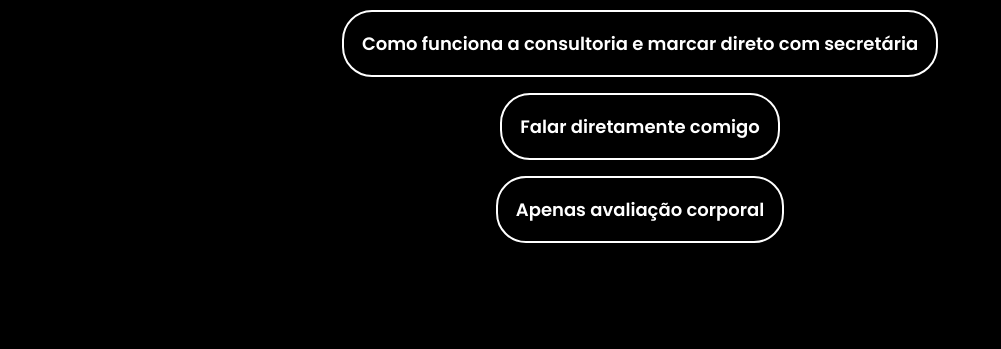
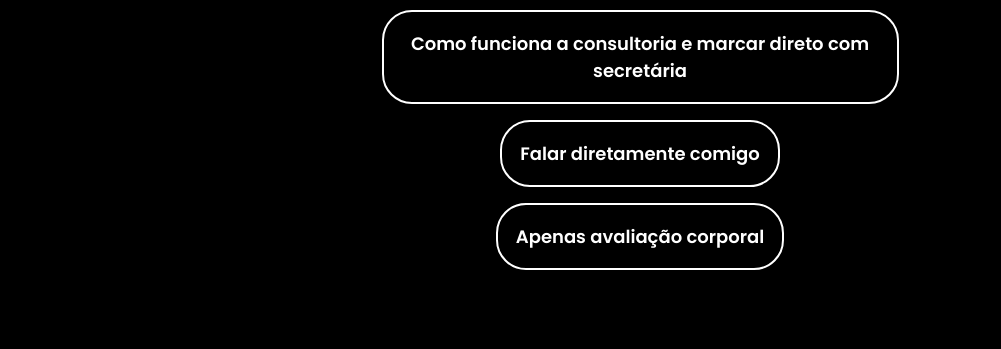
Before and after one commit to leodeymison/fit-evaluation, a plain HTML site: page index.html in a window 1280 px wide. Shown: the part 451-800 px from the top of the page, without its empty margins (0-1001 px from the left). Drawn offline with Linux system fonts and the light colour scheme; a web font is replaced by a local one.

Commit message:
responsive

```diff
--- a/css/style.css
+++ b/css/style.css
@@ -312,3 +312,17 @@ article section#box-icon .profile span img {
     font-size: 18px;
     font-weight: 700;
 }
+
+
+
+
+/* =============== RESPONSIVE DESKTOP =============== */
+@media (min-width: 613px){
+    body {
+        display: flex;
+        justify-content: center;
+    }
+    article {
+        width: 613px;
+    }
+}
```
